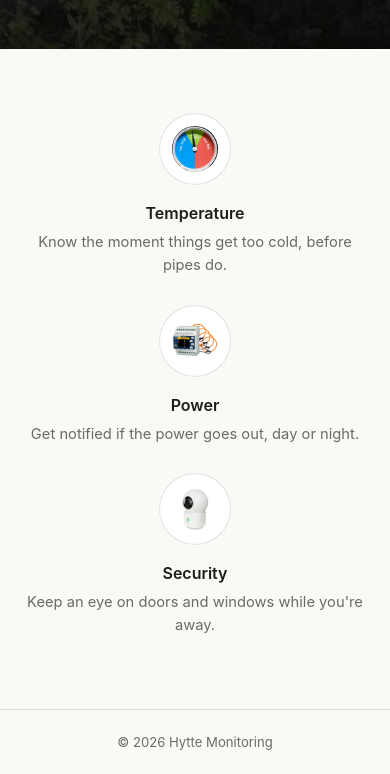
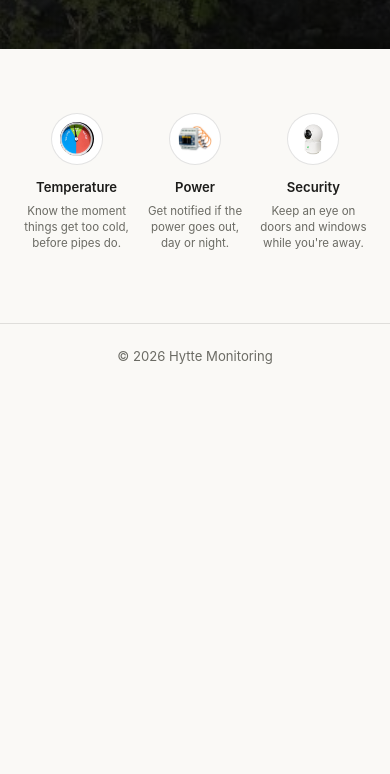
Before and after one commit to hytte-monitoring/hytte-monitoring.github.io, a plain HTML site: page index.html in a window 390 px wide. Shown: the part 795-1569 px from the top of the page. After the commit the page ends 1183 px from the top, so only its background shows below. Drawn offline with Linux system fonts and the light colour scheme.

Commit message:
Keep section cards horizontal on mobile with smaller images

```diff
--- a/style.css
+++ b/style.css
@@ -187,15 +187,24 @@ footer {
     }
 
     .info-grid {
-        grid-template-columns: 1fr;
-        gap: 28px;
+        grid-template-columns: repeat(3, 1fr);
+        gap: 12px;
         text-align: center;
     }
 
     .info-grid img {
-        width: 72px;
-        height: 72px;
-        padding: 12px;
-        margin: 0 auto 14px;
+        width: 52px;
+        height: 52px;
+        padding: 8px;
+        margin: 0 auto 10px;
+    }
+
+    .info-grid div h2 {
+        font-size: 0.82rem;
+    }
+
+    .info-grid div p {
+        font-size: 0.72rem;
+        line-height: 1.4;
     }
 }
```
